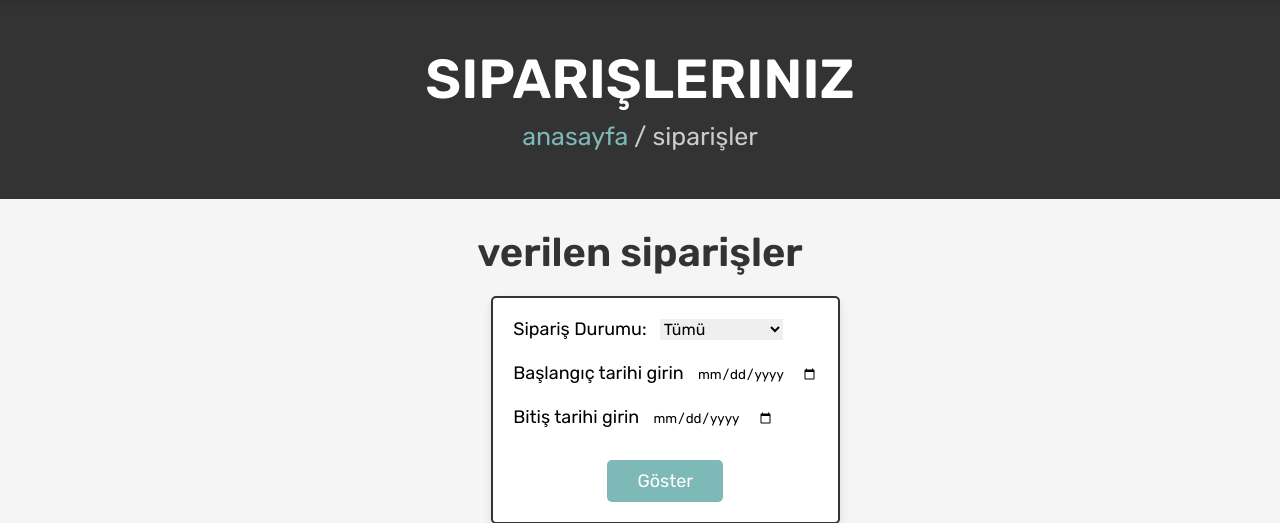
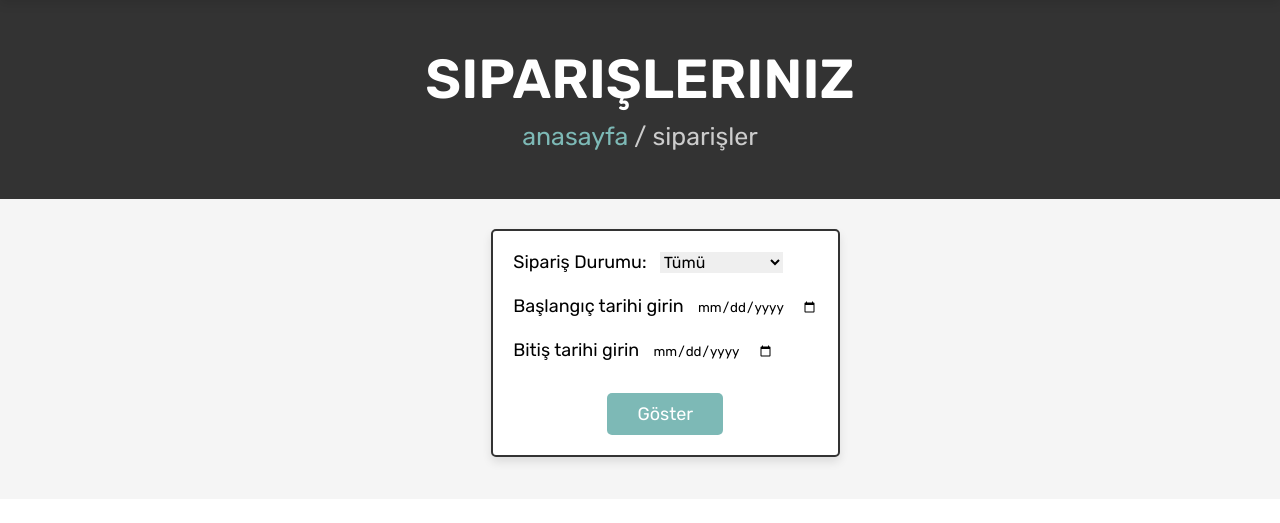
Before and after one commit to Asliikl/Flower, a PHP site: page /orders.php in a window 1280 px wide. Shown: the part 331-854 px from the top of the page. Run offline with PHP 8.4, Linux system fonts and the light colour scheme; a user stored in the database is signed in; data that the repository does not hold is empty.

```diff
--- a/orders.php
+++ b/orders.php
@@ -59,7 +59,6 @@ if (!isset($user_id)) {
       }
       ?>
 
-      <h1 class="title">verilen siparişler</h1>
 
       <div class="box1" style="padding: 2rem; border: var(--border); background-color: var(--white); box-shadow: var(--box-shadow); border-radius: .5rem; display: inline-block; margin-left: 38%; vertical-align: top;">
          <form method="POST" style="font-size: large;">
```
Also changed, not shown: README.md (added), 9 other files.
